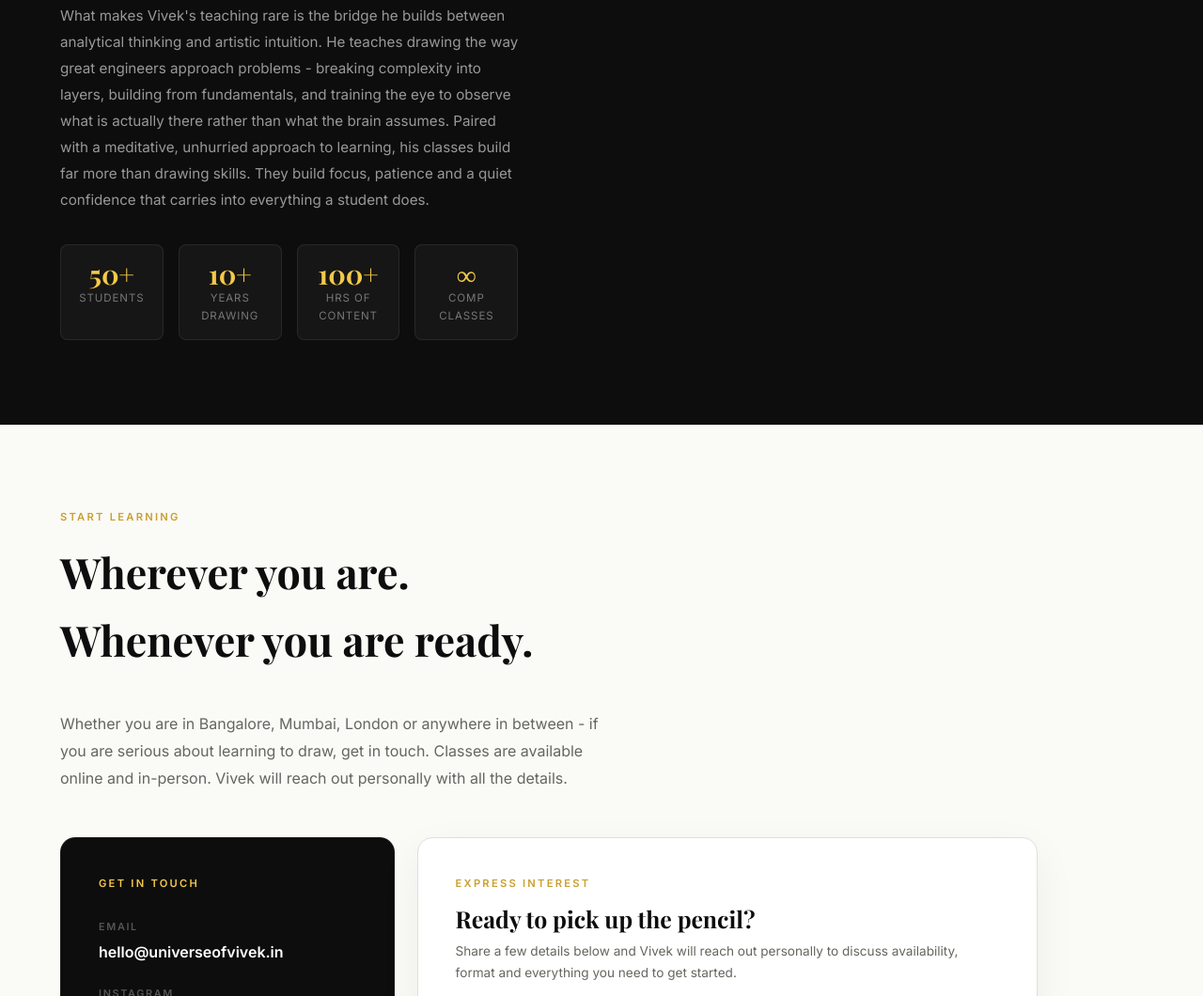
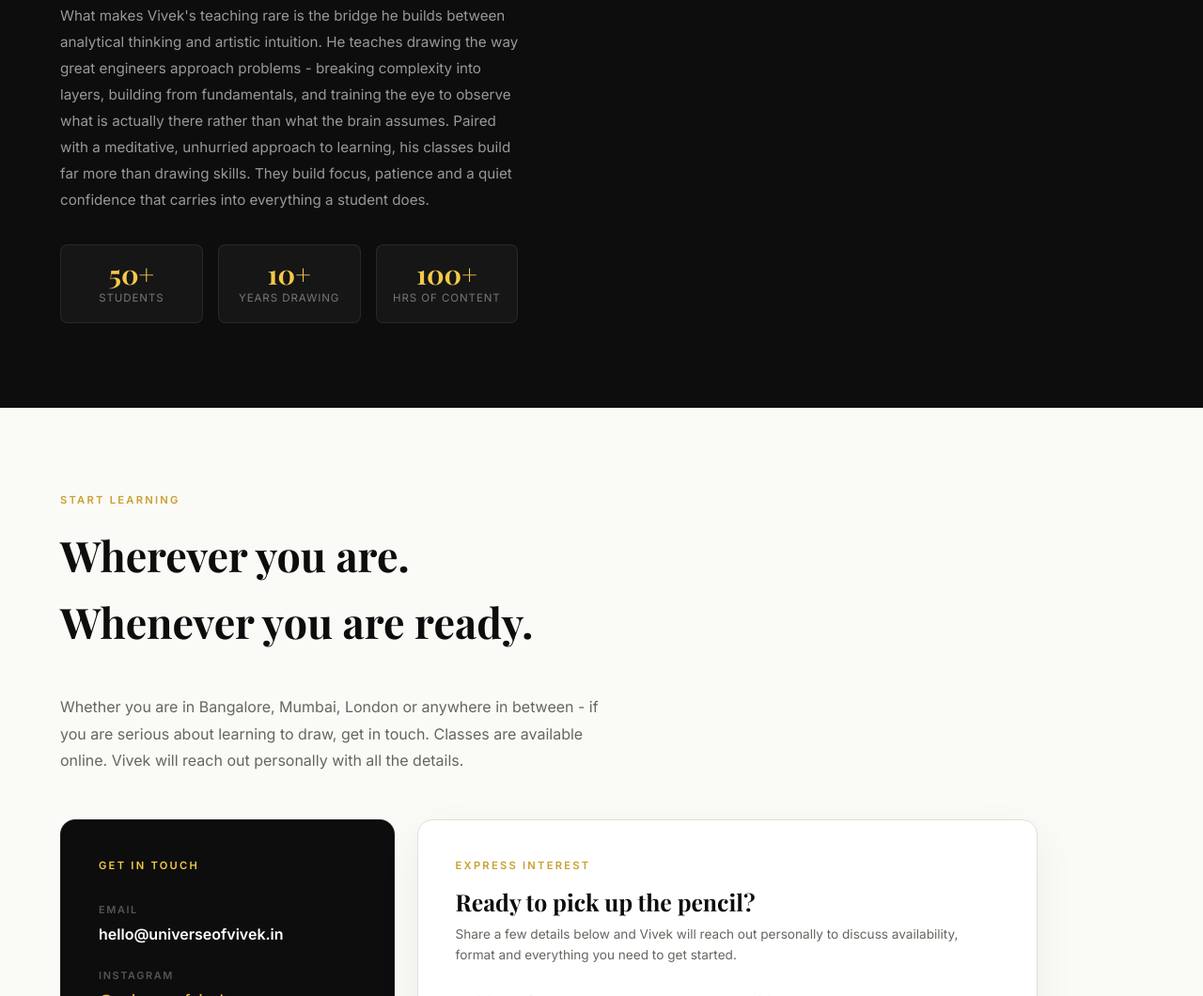
Before and after one commit to vivekmpatil61/gcs2026, a plain HTML site: page index.html in a window 1280 px wide. Shown: the part 7743-8803 px from the top of the page at 94% size. Drawn offline with nearby package versions, Linux system fonts and the light colour scheme; a web font is replaced by a local one.

Commit message:
Update studio offering to online only

```diff
--- a/index.html
+++ b/index.html
@@ -8,7 +8,7 @@
   <link rel="icon" type="image/png" sizes="32x32" href="/gcs-website/assets/favicon-32_2.png"/>
   <link rel="icon" type="image/png" sizes="16x16" href="/gcs-website/assets/favicon-16_2.png"/>
   <link rel="apple-touch-icon" sizes="180x180" href="/gcs-website/assets/favicon-180_2.png"/>
-  <meta name="description" content="Online and in-person drawing classes for kids and adults by artist Vivek Patil. Learn realistic portraits, pencil shading and charcoal techniques."/>
+  <meta name="description" content="Online drawing classes for kids and adults by artist Vivek Patil. Learn realistic portraits, pencil shading and charcoal techniques."/>
   <meta name="robots" content="index,follow,max-image-preview:large"/>
   <meta name="theme-color" content="#0d0d0d"/>
   <link rel="canonical" href="https://universeofvivek.in/"/>
@@ -16,7 +16,7 @@
   <meta property="og:locale" content="en_IN"/>
   <meta property="og:site_name" content="Graphite &amp; Charcoal Studio"/>
   <meta property="og:title" content="Online Drawing Classes | Graphite &amp; Charcoal Studio"/>
-  <meta property="og:description" content="Learn realistic drawing, pencil shading and charcoal techniques through online and in-person classes with artist Vivek Patil."/>
+  <meta property="og:description" content="Learn realistic drawing, pencil shading and charcoal techniques through online classes with artist Vivek Patil."/>
   <meta property="og:url" content="https://universeofvivek.in/"/>
   <meta property="og:image" content="https://universeofvivek.in/gcs-website/assets/hero1.jpg"/>
   <meta property="og:image:alt" content="Realistic artwork from Graphite and Charcoal Studio"/>
@@ -37,7 +37,7 @@
     "url": "https://universeofvivek.in/",
     "email": "hello@universeofvivek.in",
     "image": "https://universeofvivek.in/gcs-website/assets/hero1.jpg",
-    "description": "Online and in-person drawing classes for kids and adults, focused on realistic portraits, pencil shading and charcoal techniques.",
+    "description": "Online drawing classes for kids and adults, focused on realistic portraits, pencil shading and charcoal techniques.",
     "founder": {
       "@type": "Person",
       "name": "Vivek Patil",
@@ -253,7 +253,7 @@
       border: 1px solid rgba(244,201,72,0.4);
     }
     .about-tag.gold { border-color:rgba(244,201,72,0.4); color:var(--gold); background:rgba(244,201,72,0.08); }
-    .about-stats { display:grid; grid-template-columns:repeat(4,1fr); gap:1rem; margin-top:2rem; }
+    .about-stats { display:grid; grid-template-columns:repeat(3,1fr); gap:1rem; margin-top:2rem; }
     .astat { text-align:center; padding:1rem; background:rgba(255,255,255,0.04); border-radius:var(--r); border:1px solid rgba(255,255,255,0.08); }
     .astat-n { font-family:'Playfair Display',serif; font-size:1.8rem; color:var(--gold); font-weight:700; line-height:1; }
     .astat-l { font-size:0.72rem; color:#777777; text-transform:uppercase; letter-spacing:0.08em; margin-top:3px; }
@@ -873,7 +873,6 @@
         <div class="astat"><div class="astat-n">50+</div><div class="astat-l">Students</div></div>
         <div class="astat"><div class="astat-n">10+</div><div class="astat-l">Years drawing</div></div>
         <div class="astat"><div class="astat-n">100+</div><div class="astat-l">Hrs of content</div></div>
-        <div class="astat"><div class="astat-n">∞</div><div class="astat-l">Comp classes</div></div>
       </div>
     </div>
     <div class="about-img-wrap">
@@ -889,7 +888,7 @@
 <section id="contact">
   <p class="lbl">Start Learning</p>
   <h2>Wherever you are.<br/>Whenever you are ready.</h2>
-  <p style="font-size:1rem;color:var(--muted);max-width:580px;line-height:1.8;margin-bottom:3rem;">Whether you are in Bangalore, Mumbai, London or anywhere in between - if you are serious about learning to draw, get in touch. Classes are available online and in-person. Vivek will reach out personally with all the details.</p>
+  <p style="font-size:1rem;color:var(--muted);max-width:580px;line-height:1.8;margin-bottom:3rem;">Whether you are in Bangalore, Mumbai, London or anywhere in between - if you are serious about learning to draw, get in touch. Classes are available online. Vivek will reach out personally with all the details.</p>
 
   <div class="contact-layout">
     <div style="background:var(--ink);border-radius:16px;padding:2.5rem;border:1px solid rgba(255,255,255,0.06);">
```
